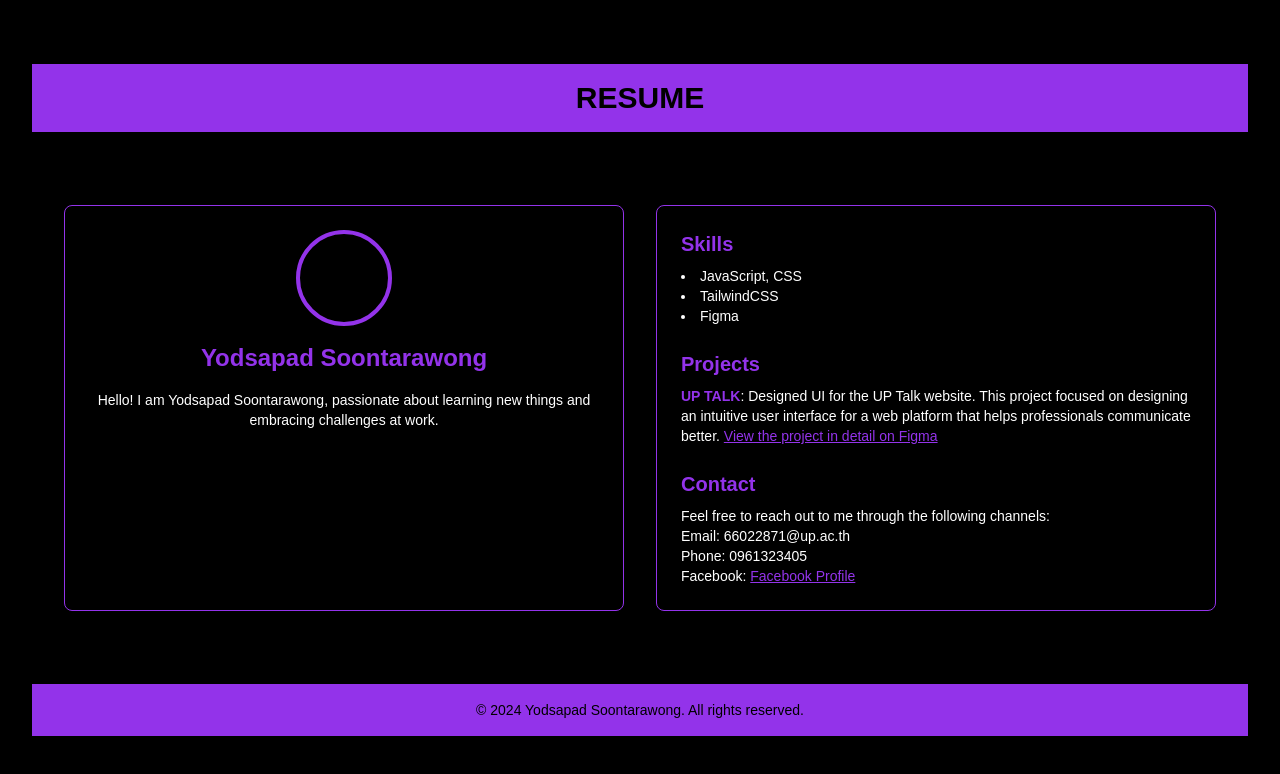
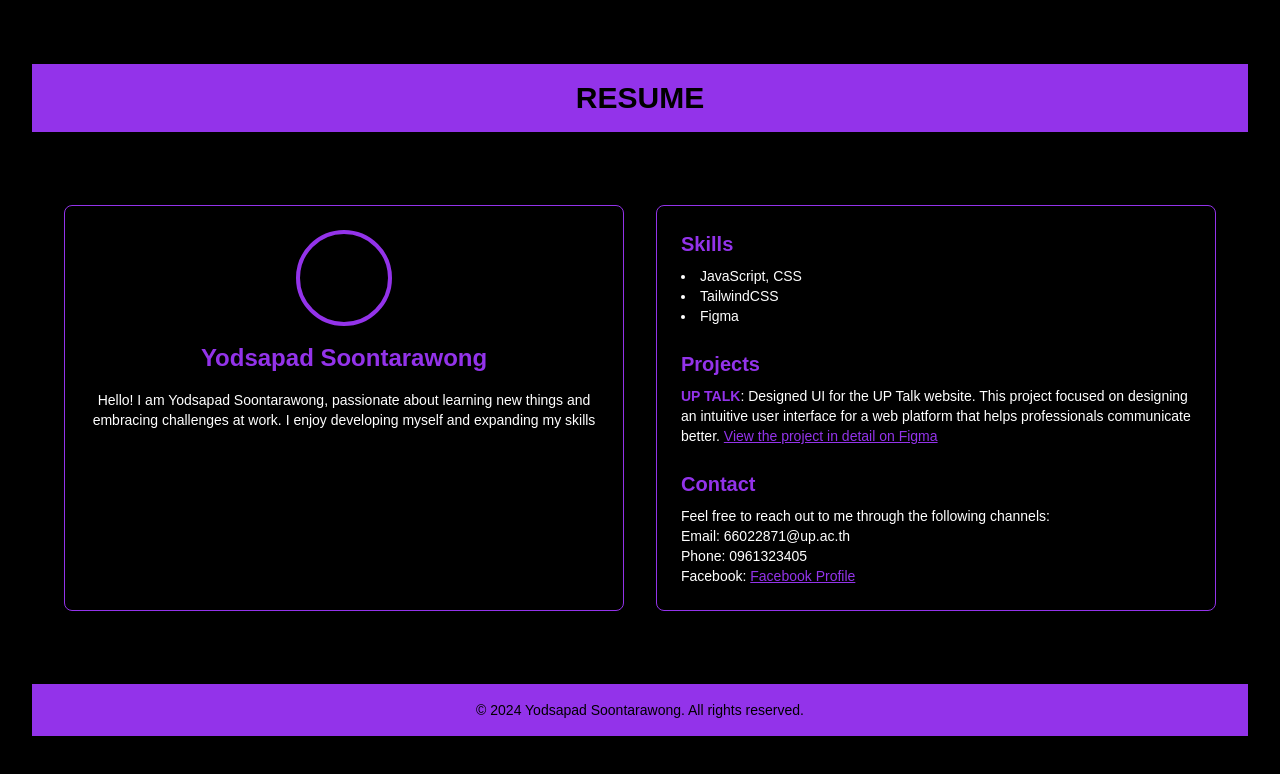
Before and after one commit to yodsapad/resume-portfolio1, a Next.js app: page / in a window 1280 px wide. Shown: the top 774 px of the page. Built offline with nearby package versions, Linux system fonts and the light colour scheme.

Commit message:
Commit message 2

```diff
--- a/pages/index.js
+++ b/pages/index.js
@@ -17,6 +17,7 @@ export default function Home() {
             </h2>
             <p className="text-sm">
               Hello! I am Yodsapad Soontarawong, passionate about learning new things and embracing challenges at work.
+              I enjoy developing myself and expanding my skills
             </p>
           </div>
         </section>
```
